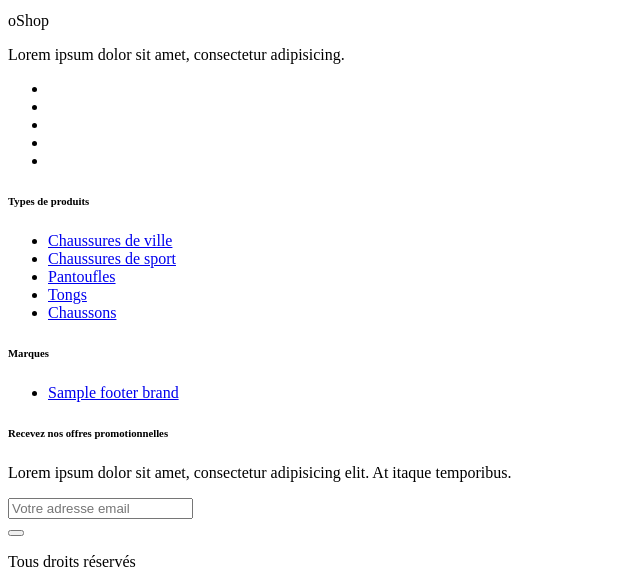
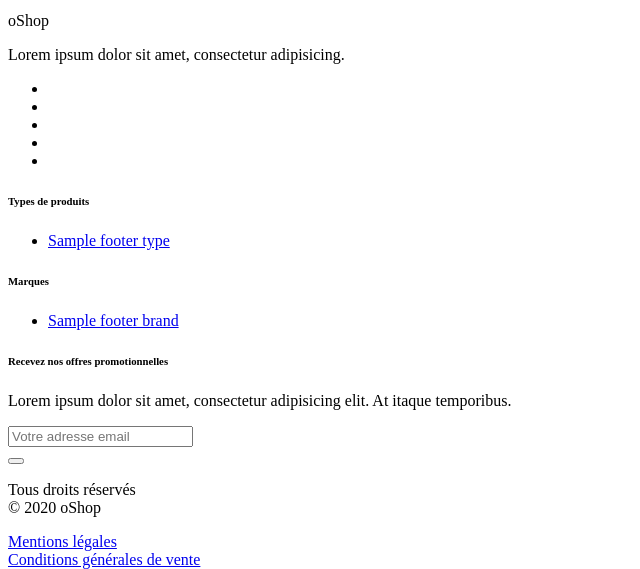
Before and after one commit to jimmy-martin/e-commerce-frontoffice, a PHP site: template app/views/home.tpl.php in a window 1280 px wide. Shown: the part 1128-1697 px from the top of the page, without its empty margins (0-640 px from the left). Run offline with PHP 8.4, Linux system fonts and the light colour scheme; the template is opened without the code that fills it: most values are stand-ins (such as "Sample title", 1, 10 or a date in 2020).

Commit message:
types du footer dynamique

```diff
--- a/app/controllers/CoreController.php
+++ b/app/controllers/CoreController.php
@@ -9,6 +9,10 @@
         $brandModel = new Brand();
         $footerBrands = $brandModel->findForFooter();
         $viewVars['footerBrands'] = $footerBrands;
+
+        $typeModel = new Type();
+        $footerTypes = $typeModel->findForFooter();
+        $viewVars['footerTypes'] = $footerTypes;
         dump($viewVars);
 
         $absoluteURL = $_SERVER['BASE_URI'];
--- a/app/views/partials/footer.tpl.php
+++ b/app/views/partials/footer.tpl.php
@@ -70,11 +70,13 @@
         <div class="col-lg-2 col-md-6 mb-5 mb-lg-0">
           <h6 class="text-uppercase text-dark mb-3">Types de produits</h6>
           <ul class="list-unstyled">
-            <li> <a href="#" class="text-muted">Chaussures de ville</a></li>
-            <li> <a href="#" class="text-muted">Chaussures de sport</a></li>
-            <li> <a href="#" class="text-muted">Pantoufles</a></li>
-            <li> <a href="#" class="text-muted">Tongs</a></li>
-            <li> <a href="#" class="text-muted">Chaussons</a></li>
+            <?php foreach($viewVars['footerTypes'] as $type) : ?>
+            <li>
+              <a href="<?= $router->generate('catalog-type', ['id' => $type->getId()]) ?>" class="text-muted">
+                <?= $type->getName() ?>
+              </a>
+            </li>
+            <?php endforeach ?>
           </ul>
         </div>
         <div class="col-lg-2 col-md-6 mb-5 mb-lg-0">
```
Also changed, not shown: app/models/Type.php (+21 -0 lines).
